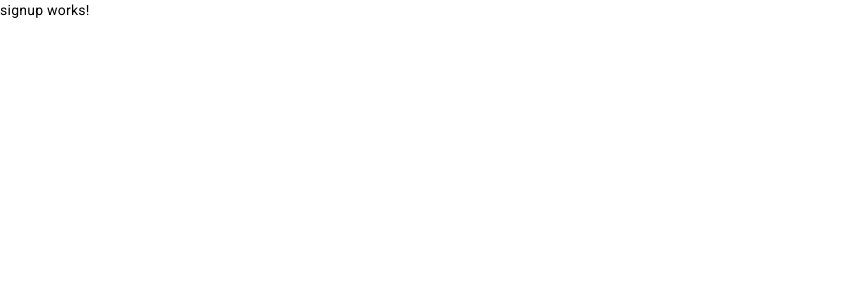
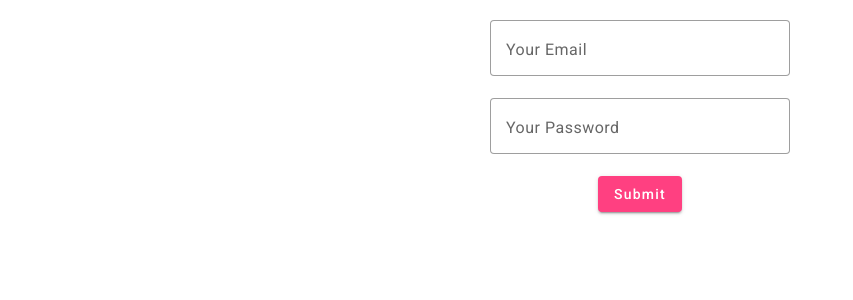
Before and after one commit to Osama-cs/Running-Records, an Angular app: page /signup in a window 1280 px wide. Shown: the top 300 px of the page, without its empty margins (0-853 px from the left). Built offline with nearby package versions, Linux system fonts and the light colour scheme.

Commit message:
working on basic form for signup page.

```diff
--- a/angular.json
+++ b/angular.json
@@ -25,7 +25,7 @@
               "src/assets"
             ],
             "styles": [
-              "@angular/material/prebuilt-themes/purple-green.css",
+              "@angular/material/prebuilt-themes/indigo-pink.css",
               "src/styles.css"
             ],
             "scripts": []
--- a/package.json
+++ b/package.json
@@ -15,6 +15,7 @@
     "@angular/common": "^16.1.0",
     "@angular/compiler": "^16.1.0",
     "@angular/core": "^16.1.0",
+    "@angular/flex-layout": "^15.0.0-beta.42",
     "@angular/forms": "^16.1.0",
     "@angular/material": "^16.1.4",
     "@angular/platform-browser": "^16.1.0",
--- a/src/app/auth/signup/signup.component.css
+++ b/src/app/auth/signup/signup.component.css
@@ -0,0 +1,3 @@
+mat-form-field {
+    width: 300px;
+}
--- a/src/app/auth/signup/signup.component.html
+++ b/src/app/auth/signup/signup.component.html
@@ -1,3 +1,14 @@
-<p>
-  signup works!
-</p>
+<section>
+  <br>
+  <form fxLayout="column" fxLayoutAlign="center center">
+    <mat-form-field appearance="outline">
+      <mat-label>Your Email</mat-label>
+      <input type="email" matInput placeholder="ben@gmail.com">
+    </mat-form-field>
+    <mat-form-field appearance="outline">
+      <mat-label>Your Password</mat-label>
+      <input type="password" matInput placeholder="Password123">
+    </mat-form-field>
+    <button mat-raised-button color="accent">Submit</button>
+  </form>
+</section>
--- a/src/app/landing-page/landing-page.component.html
+++ b/src/app/landing-page/landing-page.component.html
@@ -1,4 +1,3 @@
 <p>
   landing-page works!
 </p>
-<button mat-raised-button color="accent">Accent</button>
--- a/src/app/material.module.ts
+++ b/src/app/material.module.ts
@@ -1,9 +1,11 @@
 import { NgModule } from '@angular/core';
 import { MatButtonModule } from '@angular/material/button';
 import { MatIconModule } from '@angular/material/icon';
+import { MatInputModule } from '@angular/material/input';
+import { MatFormFieldModule } from '@angular/material/form-field';
 
 @NgModule({
-  imports: [MatButtonModule, MatIconModule],
-  exports: [MatButtonModule, MatIconModule],
+  imports: [MatButtonModule, MatIconModule, MatInputModule, MatFormFieldModule],
+  exports: [MatButtonModule, MatIconModule, MatInputModule, MatFormFieldModule],
 })
 export class MaterialModule {}
```
Also changed, not shown: src/app/app.module.ts (+11 -1 lines), 1 other file (tests, documents, lock files or other folders).
